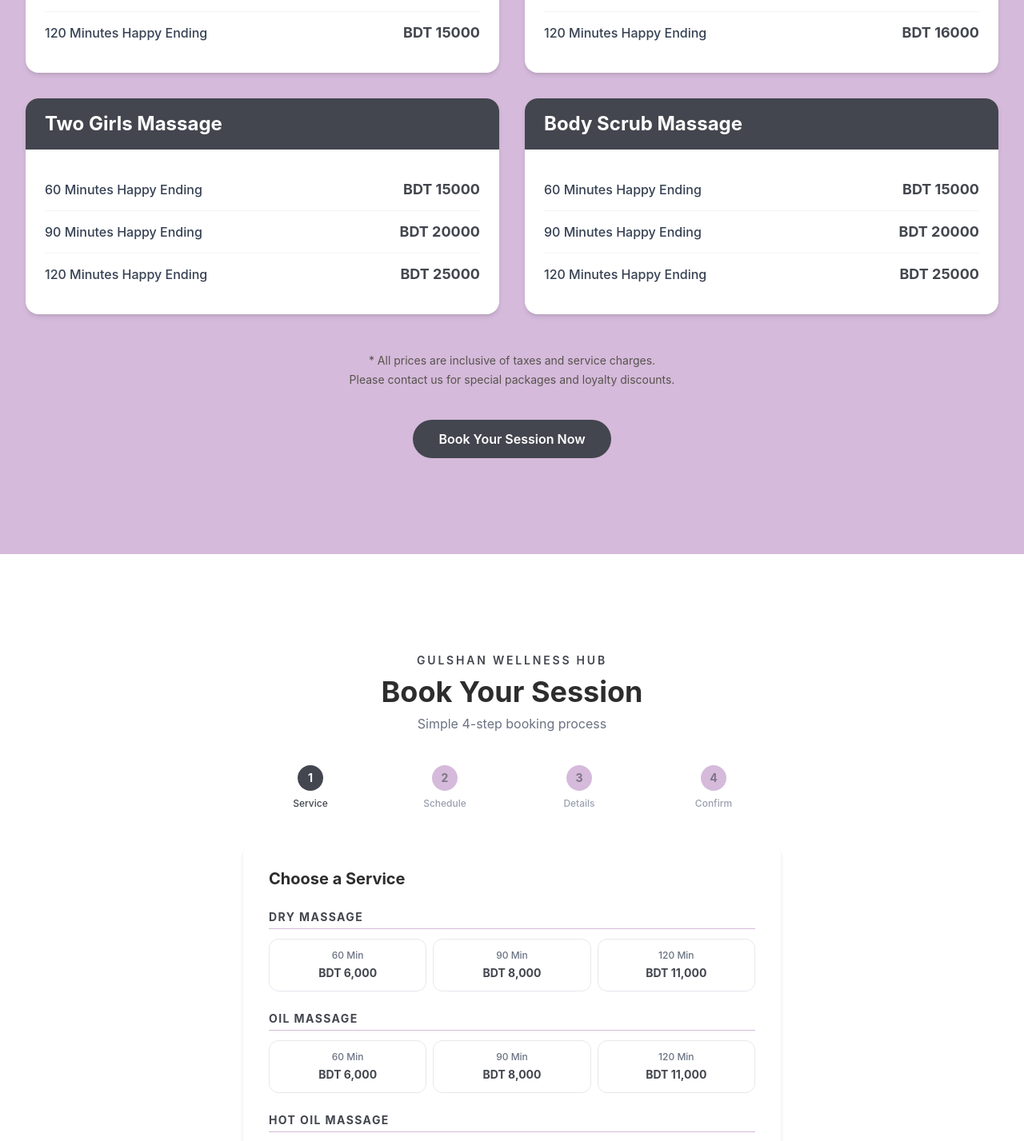
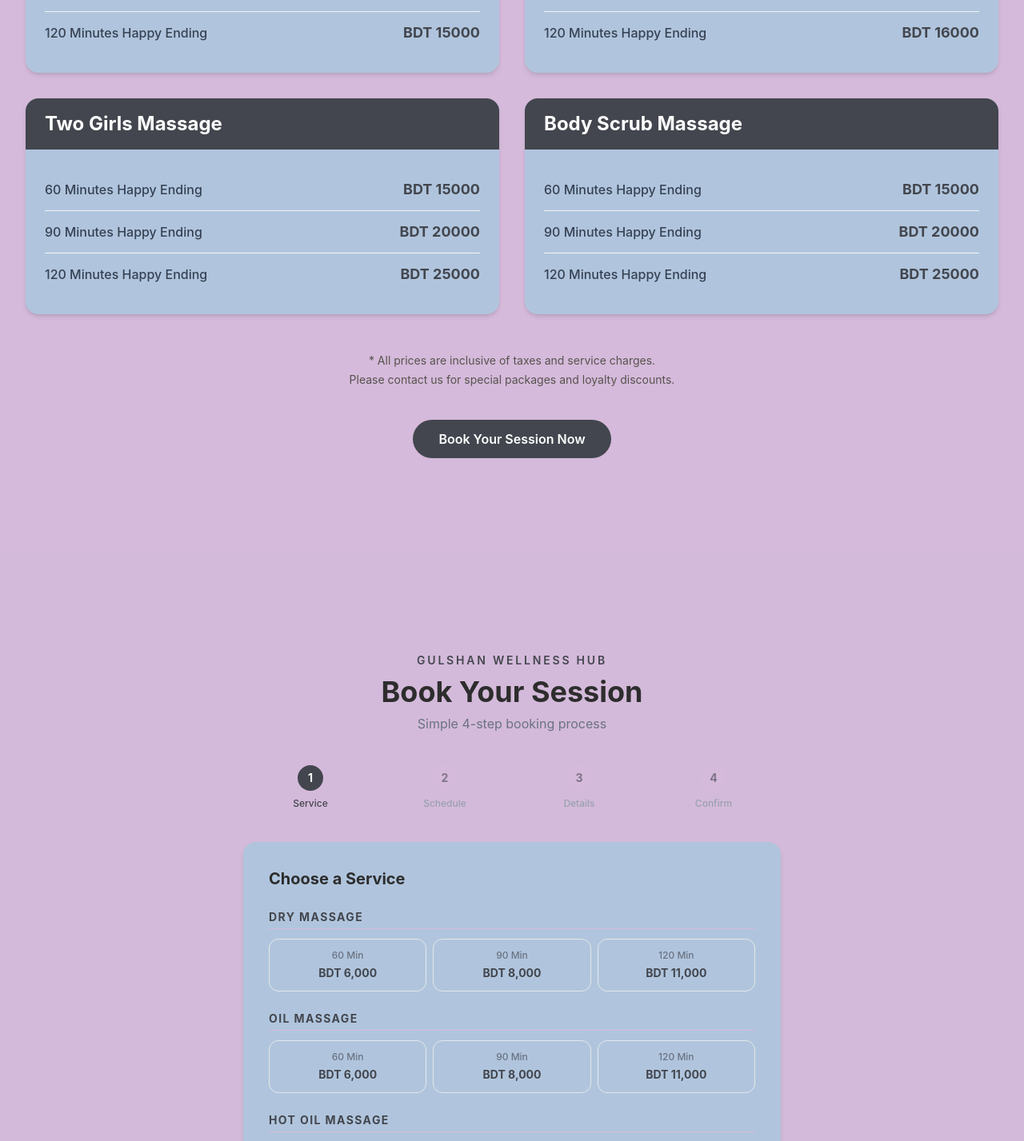
Before and after one commit to mridul360/spa-gulsan, a React (Vite) app: page / in a window 1280 px wide. Shown: the part 2322-3749 px from the top of the page at 80% size. Built offline with nearby package versions, Linux system fonts and the light colour scheme.

Commit message:
again color

```diff
--- a/src/Components/Book.jsx
+++ b/src/Components/Book.jsx
@@ -79,7 +79,7 @@ function Book() {
   }
 
   return (
-    <div id="booking" className="py-12 md:py-20 bg-white">
+    <div id="booking" className="py-12 md:py-20 bg-[#D4BADA]">
       <Container>
 
         {/* Header */}
@@ -117,7 +117,7 @@ function Book() {
 
         {/* ── Card: flex column so buttons sit outside scroll area ── */}
         <div
-          className="max-w-2xl mx-auto bg-white rounded-2xl shadow-md overflow-hidden flex flex-col min-h-[500px] max-h-[90vh] md:max-h-[620px]"
+          className="max-w-2xl mx-auto bg-[#B0C5DD] rounded-2xl shadow-md overflow-hidden flex flex-col min-h-[500px] max-h-[90vh] md:max-h-[620px]"
         >
 
           {/* ── Scrollable Content Area ── */}
--- a/src/Components/Home.jsx
+++ b/src/Components/Home.jsx
@@ -9,7 +9,7 @@ import Footer from './Footer'
 
 const Home = () => {
   return (
-    <div className="w-full min-h-screen bg-white flex flex-col">
+    <div className="w-full min-h-screen bg-[#D4BADA] flex flex-col">
 
       {/* Navbar is already fixed in its component, so no wrapper needed */}
       <Navbar />
--- a/src/Components/Price.jsx
+++ b/src/Components/Price.jsx
@@ -104,7 +104,7 @@ function Price() {
             {pricingData.map((item, idx) => (
               <div
                 key={idx}
-                className="bg-white rounded-2xl shadow-md overflow-hidden hover:shadow-lg transition"
+                className="bg-[#B0C5DD] rounded-2xl shadow-md overflow-hidden hover:shadow-lg transition"
               >
                 <div
                   className="px-5 md:px-6 py-4"
```
